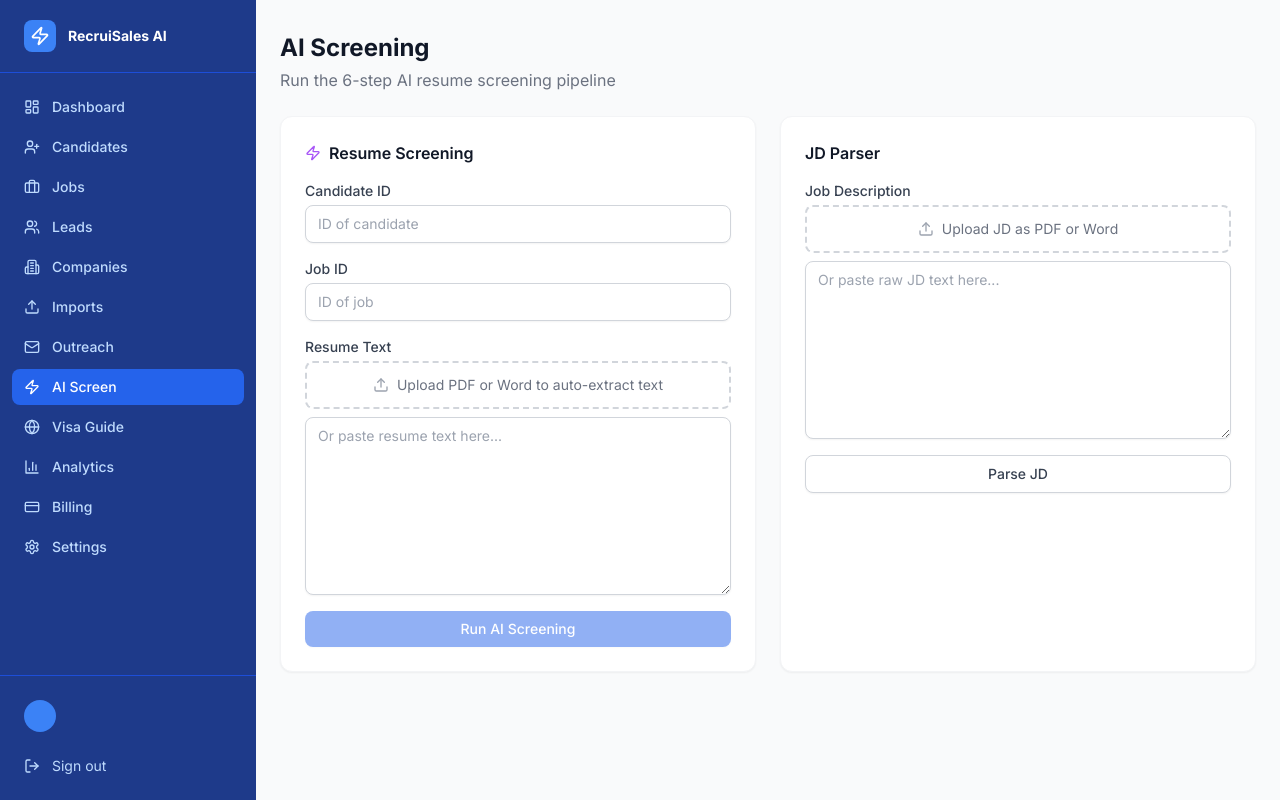
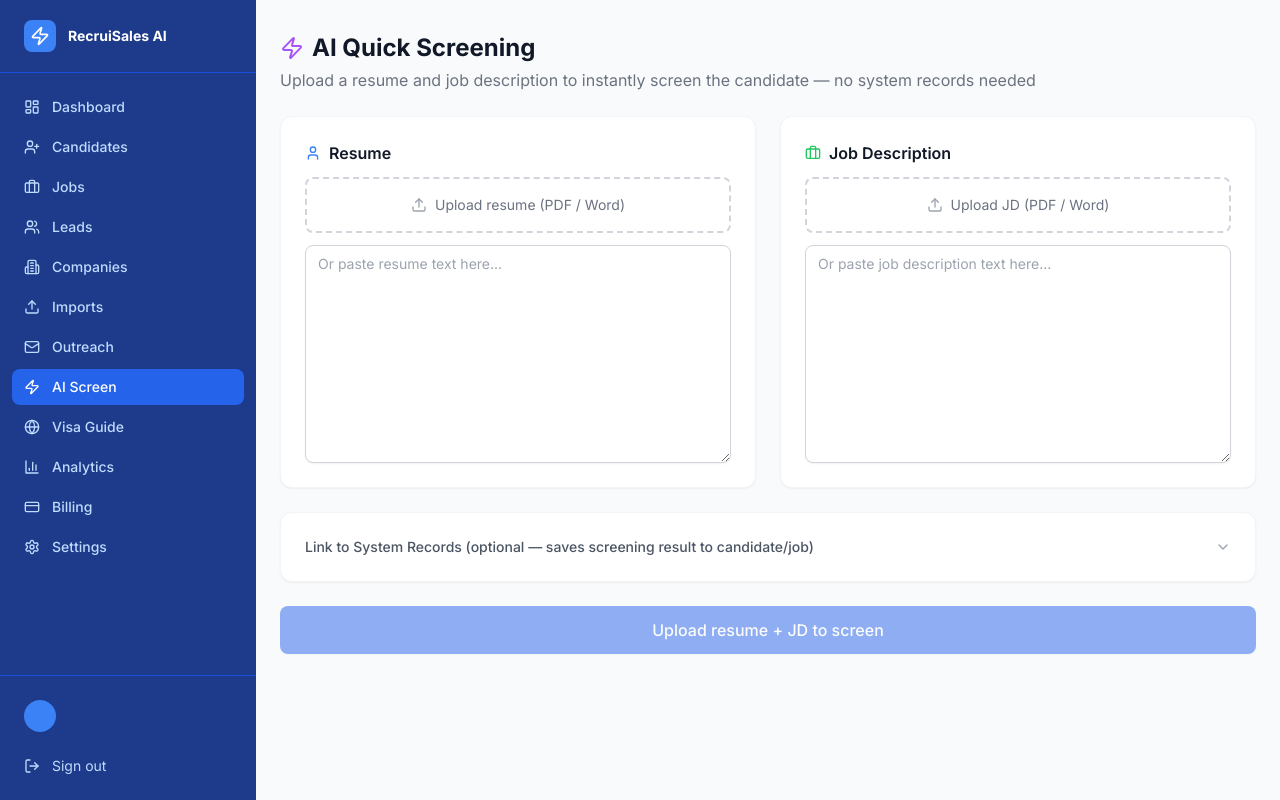
Before and after one commit to shashankpasikanti91-blip/growth-recruit-sales, a Next.js app in the folder frontend/: page /ai/screen in a window 1280 px wide. Built offline with nearby package versions, Linux system fonts and the light colour scheme.

Commit message:
feat: AI Quick Screen (no IDs needed), fix candidate DTO, add currencies + copyable IDs

```diff
--- a/frontend/src/app/(dashboard)/ai/screen/page.tsx
+++ b/frontend/src/app/(dashboard)/ai/screen/page.tsx
@@ -5,7 +5,7 @@
 import { useSearchParams } from 'next/navigation';
 import Link from 'next/link';
 import { aiApi, jobsApi, candidatesApi } from '@/lib/api-client';
-import { Zap, AlertTriangle, Upload, FileText, Briefcase, User } from 'lucide-react';
+import { Zap, AlertTriangle, Upload, FileText, Briefcase, User, ChevronDown, ChevronUp } from 'lucide-react';
 import toast from 'react-hot-toast';
 
 const DECISION_COLOR: Record<string, string> = {
@@ -30,12 +30,13 @@
   const [jobId, setJobId] = useState('');
   const [uploadedFileName, setUploadedFileName] = useState<string | null>(null);
   const [jdFileName, setJdFileName] = useState<string | null>(null);
+  const [showLinkSection, setShowLinkSection] = useState(false);
 
   useEffect(() => {
     const qJob = searchParams.get('jobId');
     const qCandidate = searchParams.get('candidateId');
-    if (qJob) setJobId(qJob);
-    if (qCandidate) setCandidateId(qCandidate);
+    if (qJob) { setJobId(qJob); setShowLinkSection(true); }
+    if (qCandidate) { setCandidateId(qCandidate); setShowLinkSection(true); }
   }, [searchParams]);
 
   const { data: jobInfo } = useQuery({
@@ -52,10 +53,21 @@
     retry: false,
   });
 
-  const parseMutation = useMutation({
-    mutationFn: () => aiApi.parseJd(jdText),
-    onError: (e: any) => toast.error(e?.response?.data?.message ?? 'JD parsing failed'),
-  });
+  // Load candidate resume text if linked
+  useEffect(() => {
+    if (candidateInfo && !resumeText) {
+      const resume = candidateInfo.resumes?.[0]?.rawText;
+      if (resume) setResumeText(resume);
+    }
+  }, [candidateInfo]);
+
+  // Load job description text if linked
+  useEffect(() => {
+    if (jobInfo && !jdText) {
+      const desc = jobInfo.description;
+      if (desc) setJdText(desc);
+    }
+  }, [jobInfo]);
 
   const parseJdFileMutation = useMutation({
     mutationFn: (file: File) => aiApi.parseResume(file),
@@ -88,7 +100,13 @@
   });
 
   const screenMutation = useMutation({
-    mutationFn: () => aiApi.screenResume(candidateId, jobId, resumeText),
+    mutationFn: () =>
+      aiApi.screenResume({
+        resumeText,
+        jobDescription: jdText,
+        ...(candidateId ? { candidateId } : {}),
+        ...(jobId ? { jobId } : {}),
+      }),
     onError: (e: any) => toast.error(e?.response?.data?.message ?? 'Screening failed'),
   });
 
@@ -106,46 +124,118 @@
     }
   }, []);
 
-  const { getRootProps, getInputProps, isDragActive } = useDropzone({
-    onDrop,
-    accept: {
+  const ACCEPT_TYPES = {
     'application/pdf': ['.pdf'],
     'application/vnd.openxmlformats-officedocument.wordprocessingml.document': ['.docx'],
     'application/msword': ['.doc'],
-    },
+  };
+
+  const { getRootProps, getInputProps, isDragActive } = useDropzone({
+    onDrop,
+    accept: ACCEPT_TYPES,
     maxFiles: 1,
     disabled: parseResumeMutation.isPending,
   });
 
   const { getRootProps: getJdRootProps, getInputProps: getJdInputProps, isDragActive: isJdDragActive } = useDropzone({
     onDrop: onDropJd,
-    accept: {
-      'application/pdf': ['.pdf'],
-      'application/vnd.openxmlformats-officedocument.wordprocessingml.document': ['.docx'],
-      'application/msword': ['.doc'],
-    },
+    accept: ACCEPT_TYPES,
     maxFiles: 1,
     disabled: parseJdFileMutation.isPending,
   });
 
   const screening = screenMutation.data;
+  const canScreen = !!resumeText && !!jdText;
 
   return (
     <div className="space-y-6">
       <div>
-        <h1 className="text-2xl font-bold text-gray-900">AI Screening</h1>
-        <p className="text-gray-500 mt-1">Run the 6-step AI resume screening pipeline</p>
+        <h1 className="text-2xl font-bold text-gray-900 flex items-center gap-2">
+          <Zap className="w-6 h-6 text-purple-500" /> AI Quick Screening
+        </h1>
+        <p className="text-gray-500 mt-1">Upload a resume and job description to instantly screen the candidate — no system records needed</p>
       </div>
 
+      {/* Two-column: Resume + JD */}
       <div className="grid grid-cols-1 lg:grid-cols-2 gap-6">
-        {/* Resume Screening */}
-        <div className="card space-y-4">
+        {/* Resume */}
+        <div className="card space-y-3">
           <h2 className="font-semibold text-gray-900 flex items-center gap-2">
-            <Zap className="w-4 h-4 text-purple-500" /> Resume Screening
+            <User className="w-4 h-4 text-blue-500" /> Resume
           </h2>
+          <div
+            {...getRootProps()}
+            className={`flex items-center justify-center gap-2 py-4 px-4 rounded-lg border-2 border-dashed cursor-pointer transition-colors ${
+              isDragActive ? 'border-brand-500 bg-brand-50' : 'border-gray-300 hover:border-brand-400'
+            }`}
+          >
+            <input {...getInputProps()} />
+            {parseResumeMutation.isPending ? (
+              <span className="text-sm text-gray-500">Extracting text from resume…</span>
+            ) : uploadedFileName ? (
+              <><FileText className="w-4 h-4 text-brand-500" /><span className="text-sm text-gray-700">{uploadedFileName}</span></>
+            ) : (
+              <><Upload className="w-4 h-4 text-gray-400" /><span className="text-sm text-gray-500">{isDragActive ? 'Drop resume here' : 'Upload resume (PDF / Word)'}</span></>
+            )}
+          </div>
+          <textarea
+            className="input resize-y"
+            rows={10}
+            placeholder="Or paste resume text here..."
+            value={resumeText}
+            onChange={e => setResumeText(e.target.value)}
+          />
+          {resumeText && <div className="text-xs text-gray-400">{resumeText.length.toLocaleString()} characters</div>}
+        </div>
+
+        {/* Job Description */}
+        <div className="card space-y-3">
+          <h2 className="font-semibold text-gray-900 flex items-center gap-2">
+            <Briefcase className="w-4 h-4 text-green-500" /> Job Description
+          </h2>
+          <div
+            {...getJdRootProps()}
+            className={`flex items-center justify-center gap-2 py-4 px-4 rounded-lg border-2 border-dashed cursor-pointer transition-colors ${
+              isJdDragActive ? 'border-brand-500 bg-brand-50' : 'border-gray-300 hover:border-brand-400'
+            }`}
+          >
+            <input {...getJdInputProps()} />
+            {parseJdFileMutation.isPending ? (
+              <span className="text-sm text-gray-500">Extracting text from JD…</span>
+            ) : jdFileName ? (
+              <><FileText className="w-4 h-4 text-brand-500" /><span className="text-sm text-gray-700">{jdFileName}</span></>
+            ) : (
+              <><Upload className="w-4 h-4 text-gray-400" /><span className="text-sm text-gray-500">{isJdDragActive ? 'Drop JD here' : 'Upload JD (PDF / Word)'}</span></>
+            )}
+          </div>
+          <textarea
+            className="input resize-y"
+            rows={10}
+            placeholder="Or paste job description text here..."
+            value={jdText}
+            onChange={e => setJdText(e.target.value)}
+          />
+          {jdText && <div className="text-xs text-gray-400">{jdText.length.toLocaleString()} characters</div>}
+        </div>
+      </div>
+
+      {/* Optional: Link to System Records */}
+      <div className="card">
+        <button
+          type="button"
+          onClick={() => setShowLinkSection(!showLinkSection)}
+          className="flex items-center justify-between w-full text-left"
+        >
+          <span className="text-sm font-medium text-gray-600">
+            Link to System Records (optional — saves screening result to candidate/job)
+          </span>
+          {showLinkSection ? <ChevronUp className="w-4 h-4 text-gray-400" /> : <ChevronDown className="w-4 h-4 text-gray-400" />}
+        </button>
+        {showLinkSection && (
+          <div className="grid grid-cols-1 md:grid-cols-2 gap-4 mt-4 pt-4 border-t">
             <div>
               <label className="block text-sm font-medium text-gray-700 mb-1">Candidate ID</label>
-            <input className="input" placeholder="ID of candidate" value={candidateId} onChange={e => setCandidateId(e.target.value)} />
+              <input className="input" placeholder="Paste candidate ID to link result" value={candidateId} onChange={e => setCandidateId(e.target.value)} />
               {candidateInfo && (
                 <Link href={`/candidates/${candidateId}`} className="flex items-center gap-1 text-xs text-brand-600 hover:text-brand-700 mt-1">
                   <User className="w-3 h-3" /> {candidateInfo.firstName} {candidateInfo.lastName}
@@ -155,7 +245,7 @@
             </div>
             <div>
               <label className="block text-sm font-medium text-gray-700 mb-1">Job ID</label>
-            <input className="input" placeholder="ID of job" value={jobId} onChange={e => setJobId(e.target.value)} />
+              <input className="input" placeholder="Paste job ID to link result" value={jobId} onChange={e => setJobId(e.target.value)} />
               {jobInfo && (
                 <Link href={`/jobs/${jobId}`} className="flex items-center gap-1 text-xs text-brand-600 hover:text-brand-700 mt-1">
                   <Briefcase className="w-3 h-3" /> {jobInfo.title}
@@ -163,75 +253,18 @@
                 </Link>
               )}
             </div>
-          <div>
-            <label className="block text-sm font-medium text-gray-700 mb-1">Resume Text</label>
-            {/* File upload dropzone */}
-            <div
-              {...getRootProps()}
-              className={`mb-2 flex items-center justify-center gap-2 py-3 px-4 rounded-lg border-2 border-dashed cursor-pointer transition-colors ${
-                isDragActive ? 'border-brand-500 bg-brand-50' : 'border-gray-300 hover:border-brand-400'
-              }`}
-            >
-              <input {...getInputProps()} />
-              {parseResumeMutation.isPending ? (
-                <span className="text-sm text-gray-500">Parsing resume…</span>
-              ) : (
-                <>
-                  {uploadedFileName ? (
-                    <><FileText className="w-4 h-4 text-brand-500" /><span className="text-sm text-gray-700">{uploadedFileName}</span></>
-                  ) : (
-                    <><Upload className="w-4 h-4 text-gray-400" /><span className="text-sm text-gray-500">{isDragActive ? 'Drop here' : 'Upload PDF or Word to auto-extract text'}</span></>
-                  )}
-                </>
-              )}
-            </div>
-            <textarea className="input resize-y" rows={8} placeholder="Or paste resume text here..." value={resumeText} onChange={e => setResumeText(e.target.value)} />
-          </div>
-          <button
-            onClick={() => screenMutation.mutate()}
-            disabled={screenMutation.isPending || !resumeText || !candidateId || !jobId}
-            className="btn-primary w-full justify-center"
-          >
-            {screenMutation.isPending ? 'Screening...' : 'Run AI Screening'}
-          </button>
-        </div>
-
-        {/* JD Parser */}
-        <div className="card space-y-4">
-          <h2 className="font-semibold text-gray-900">JD Parser</h2>
-          <div>
-            <label className="block text-sm font-medium text-gray-700 mb-1">Job Description</label>
-            <div
-              {...getJdRootProps()}
-              className={`mb-2 flex items-center justify-center gap-2 py-3 px-4 rounded-lg border-2 border-dashed cursor-pointer transition-colors ${
-                isJdDragActive ? 'border-brand-500 bg-brand-50' : 'border-gray-300 hover:border-brand-400'
-              }`}
-            >
-              <input {...getJdInputProps()} />
-              {parseJdFileMutation.isPending ? (
-                <span className="text-sm text-gray-500">Extracting JD text…</span>
-              ) : (
-                <>
-                  {jdFileName ? (
-                    <><FileText className="w-4 h-4 text-brand-500" /><span className="text-sm text-gray-700">{jdFileName}</span></>
-                  ) : (
-                    <><Upload className="w-4 h-4 text-gray-400" /><span className="text-sm text-gray-500">{isJdDragActive ? 'Drop here' : 'Upload JD as PDF or Word'}</span></>
-                  )}
-                </>
-              )}
-            </div>
-            <textarea className="input resize-y" rows={8} placeholder="Or paste raw JD text here..." value={jdText} onChange={e => setJdText(e.target.value)} />
-          </div>
-          <button onClick={() => parseMutation.mutate()} disabled={parseMutation.isPending || !jdText} className="btn-secondary w-full justify-center">
-            {parseMutation.isPending ? 'Parsing...' : 'Parse JD'}
-          </button>
-          {parseMutation.data && (
-            <div className="bg-gray-50 rounded-lg p-4 text-xs font-mono overflow-auto max-h-40">
-              <pre>{JSON.stringify(parseMutation.data, null, 2)}</pre>
           </div>
         )}
       </div>
-      </div>
+
+      {/* Screen Button */}
+      <button
+        onClick={() => screenMutation.mutate()}
+        disabled={screenMutation.isPending || !canScreen}
+        className="btn-primary w-full justify-center py-3 text-base"
+      >
+        {screenMutation.isPending ? 'Running AI Screening…' : canScreen ? 'Run AI Screening' : 'Upload resume + JD to screen'}
+      </button>
 
       {/* Screening Result */}
       {screening && (
--- a/frontend/src/app/(dashboard)/candidates/page.tsx
+++ b/frontend/src/app/(dashboard)/candidates/page.tsx
@@ -3,7 +3,7 @@
 import { useQuery } from '@tanstack/react-query';
 import { candidatesApi } from '@/lib/api-client';
 import Link from 'next/link';
-import { UserPlus, Search, Filter, Briefcase } from 'lucide-react';
+import { UserPlus, Search, Filter, Briefcase, Copy, Check } from 'lucide-react';
 import { formatDistanceToNow } from 'date-fns';
 
 const STAGE_BADGE: Record<string, string> = {
@@ -14,6 +14,7 @@
 export default function CandidatesPage() {
   const [search, setSearch] = useState('');
   const [page, setPage] = useState(1);
+  const [copiedId, setCopiedId] = useState<string | null>(null);
 
   const { data, isLoading } = useQuery({
     queryKey: ['candidates', search, page],
@@ -51,6 +52,7 @@
         <table className="w-full text-sm">
           <thead className="bg-gray-50 border-b border-gray-100">
             <tr>
+              <th className="text-left px-6 py-3 text-xs font-medium text-gray-500 uppercase tracking-wider">ID</th>
               <th className="text-left px-6 py-3 text-xs font-medium text-gray-500 uppercase tracking-wider">Name</th>
               <th className="text-left px-6 py-3 text-xs font-medium text-gray-500 uppercase tracking-wider">Title / Company</th>
               <th className="text-left px-6 py-3 text-xs font-medium text-gray-500 uppercase tracking-wider">Applications</th>
@@ -60,12 +62,22 @@
           </thead>
           <tbody className="divide-y divide-gray-50">
             {isLoading ? (
-              <tr><td colSpan={5} className="px-6 py-12 text-center text-gray-400">Loading...</td></tr>
+              <tr><td colSpan={6} className="px-6 py-12 text-center text-gray-400">Loading...</td></tr>
             ) : data?.data?.length === 0 ? (
-              <tr><td colSpan={5} className="px-6 py-12 text-center text-gray-400">No candidates found</td></tr>
+              <tr><td colSpan={6} className="px-6 py-12 text-center text-gray-400">No candidates found</td></tr>
             ) : (
               data?.data?.map((c: any) => (
                 <tr key={c.id} className="hover:bg-gray-50 transition-colors">
+                  <td className="px-6 py-4">
+                    <button
+                      onClick={() => { navigator.clipboard.writeText(c.id); setCopiedId(c.id); setTimeout(() => setCopiedId(null), 2000); }}
+                      className="flex items-center gap-1 text-xs text-gray-400 hover:text-brand-600 font-mono"
+                      title="Click to copy ID"
+                    >
+                      {c.id.slice(0, 8)}…
+                      {copiedId === c.id ? <Check className="w-3 h-3 text-green-500" /> : <Copy className="w-3 h-3" />}
+                    </button>
+                  </td>
                   <td className="px-6 py-4">
                     <Link href={`/candidates/${c.id}`} className="font-medium text-gray-900 hover:text-brand-600">
                       {c.firstName} {c.lastName}
--- a/frontend/src/app/(dashboard)/jobs/new/page.tsx
+++ b/frontend/src/app/(dashboard)/jobs/new/page.tsx
@@ -231,8 +231,23 @@
               <option value="USD">USD</option>
               <option value="GBP">GBP</option>
               <option value="EUR">EUR</option>
+              <option value="INR">INR</option>
+              <option value="MYR">MYR</option>
+              <option value="AUD">AUD</option>
+              <option value="CAD">CAD</option>
+              <option value="SGD">SGD</option>
               <option value="AED">AED</option>
-              <option value="SGD">SGD</option>
+              <option value="JPY">JPY</option>
+              <option value="CNY">CNY</option>
+              <option value="CHF">CHF</option>
+              <option value="NZD">NZD</option>
+              <option value="SAR">SAR</option>
+              <option value="QAR">QAR</option>
+              <option value="PHP">PHP</option>
+              <option value="THB">THB</option>
+              <option value="IDR">IDR</option>
+              <option value="KRW">KRW</option>
+              <option value="ZAR">ZAR</option>
             </select>
           </div>
         </div>
--- a/frontend/src/app/(dashboard)/jobs/page.tsx
+++ b/frontend/src/app/(dashboard)/jobs/page.tsx
@@ -3,13 +3,14 @@
 import { useQuery } from '@tanstack/react-query';
 import { jobsApi } from '@/lib/api-client';
 import Link from 'next/link';
-import { Briefcase, Search } from 'lucide-react';
+import { Briefcase, Search, Copy, Check } from 'lucide-react';
 import { formatDistanceToNow } from 'date-fns';
 
 export default function JobsPage() {
   const [search, setSearch] = useState('');
   const [isActive, setIsActive] = useState<string>('');
   const [page, setPage] = useState(1);
+  const [copiedId, setCopiedId] = useState<string | null>(null);
 
   const { data, isLoading } = useQuery({
     queryKey: ['jobs', search, isActive, page],
@@ -69,6 +70,16 @@
               {job.location && <span>{job.location}</span>}
               {job.workMode && <span className="badge-blue">{job.workMode}</span>}
             </div>
+            <div className="mt-2 flex items-center gap-1">
+              <span className="text-[10px] font-mono text-gray-400">ID: {job.id.slice(0, 8)}…</span>
+              <button
+                onClick={(e) => { e.preventDefault(); e.stopPropagation(); navigator.clipboard.writeText(job.id); setCopiedId(job.id); setTimeout(() => setCopiedId(null), 2000); }}
+                className="text-gray-300 hover:text-brand-600 transition-colors"
+                title="Copy Job ID"
+              >
+                {copiedId === job.id ? <Check className="w-3 h-3 text-green-500" /> : <Copy className="w-3 h-3" />}
+              </button>
+            </div>
             <div className="mt-3 flex items-center justify-between text-xs text-gray-400">
               <span>{job._count?.applications ?? 0} applications</span>
               <span>{formatDistanceToNow(new Date(job.createdAt), { addSuffix: true })}</span>
--- a/frontend/src/lib/api-client.ts
+++ b/frontend/src/lib/api-client.ts
@@ -109,8 +109,8 @@
 // ─── AI ───────────────────────────────────────────────────────────────────────
 
 export const aiApi = {
-  screenResume: (candidateId: string, jobId: string, resumeText: string) =>
-    api.post('/ai/screen-resume', { candidateId, jobId, resumeText }).then(r => r.data),
+  screenResume: (data: { resumeText: string; jobDescription?: string; candidateId?: string; jobId?: string }) =>
+    api.post('/ai/screen-resume', data).then(r => r.data),
   parseJd: (text: string) => api.post('/ai/parse-jd', { jobDescription: text }).then(r => r.data),
   parseResume: (file: File) => {
     const form = new FormData();
```
Also changed, not shown: 1 other file (tests, documents, lock files or other folders). Lines whose indentation alone changed are shown as unchanged.
